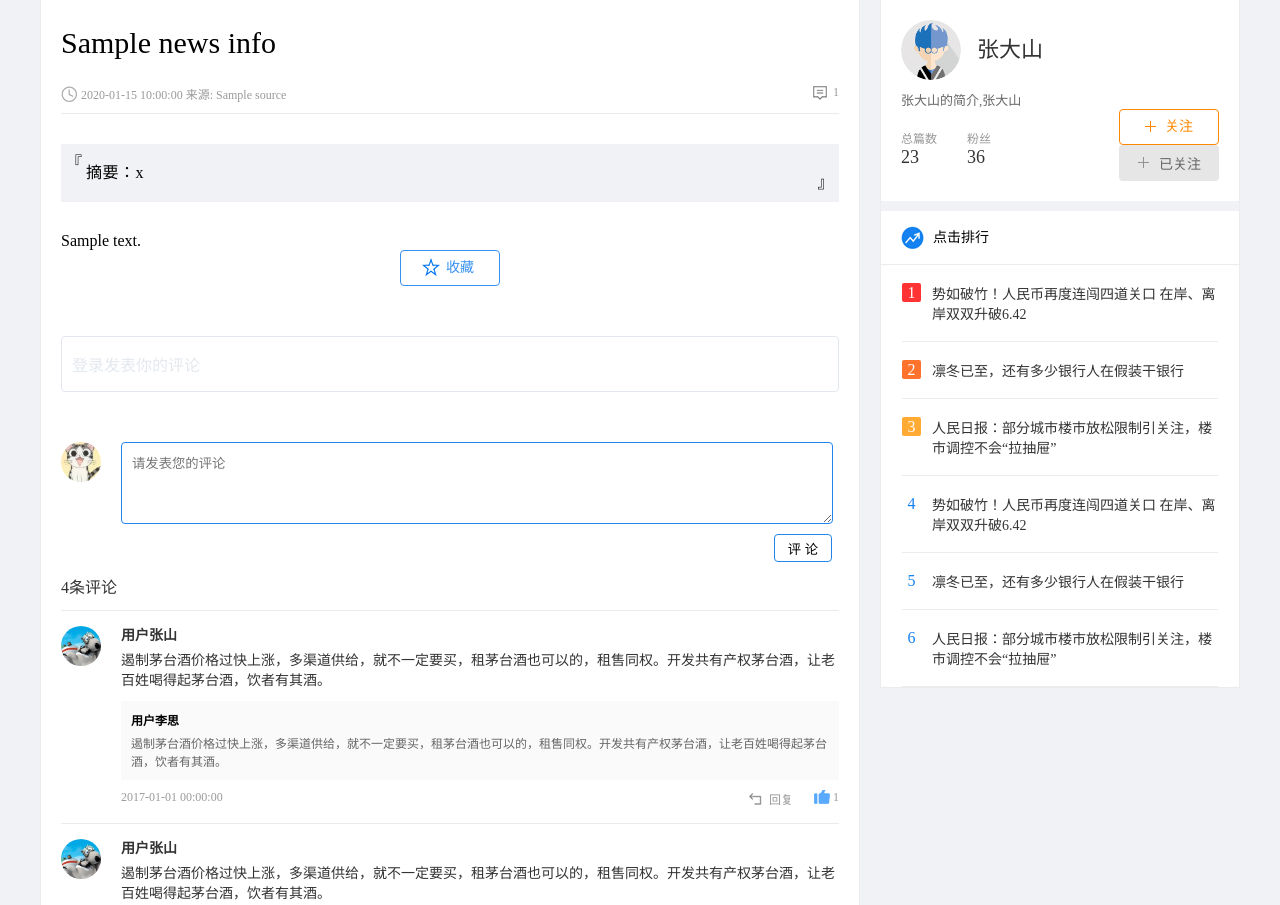
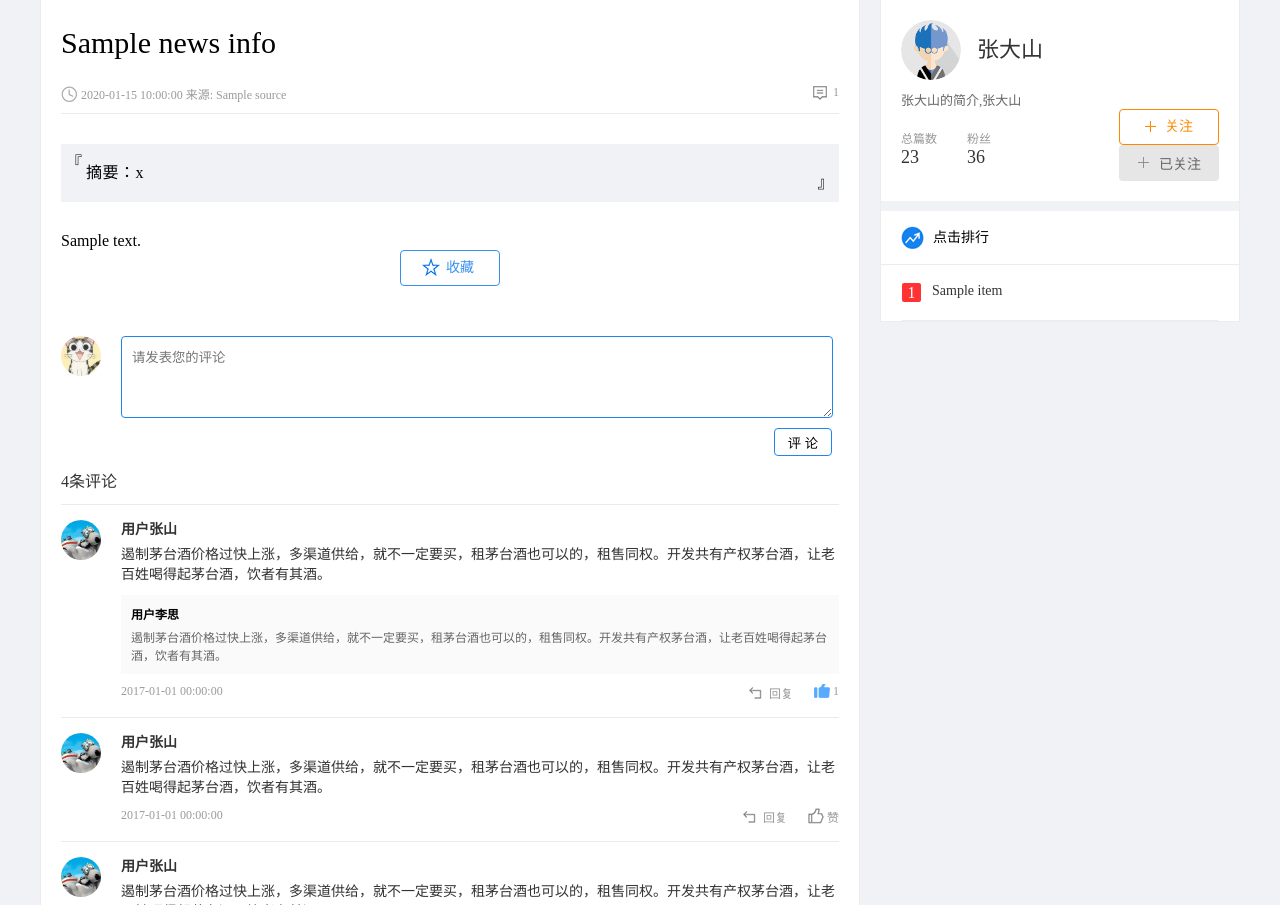
Before and after one commit to hmh-python/information_hmh, a Python web app: template info/templates/news/detail.html in a window 1280 px wide. Shown: the part 81-986 px from the top of the page. Run offline with Jinja, Linux system fonts and the light colour scheme; the template is opened without the code that fills it: most values are stand-ins (such as "Sample title", 1, 10 or a date in 2020).

Commit message:
完善新闻详细信息

```diff
--- a/info/templates/news/detail.html
+++ b/info/templates/news/detail.html
@@ -71,18 +71,29 @@
         <a href="javascript:;" class="collection block-center" data-newid="" >收藏</a>
         <a href="javascript:;" class="collected block-center" data-newid="" style="display: none"><span class="out">已收藏</span><span class="over">取消收藏</span></a>
 
-
-        <div class="comment_form_logout">
-            登录发表你的评论
-        </div>
-
-        <form action="" class="comment_form">
+        {%  if data.user_info %}
+             <form action="" class="comment_form">
             <div class="person_pic">
                 <img src="../../static/news/images/cat.jpg" alt="用户图标">
             </div>
             <textarea placeholder="请发表您的评论" class="comment_input"></textarea>
             <input type="submit" name="" value="评 论" class="comment_sub">
         </form>
+        {% else %}
+            <div class="comment_form_logout">
+                登录发表你的评论
+            </div>
+        {% endif %}
+{#         <div class="comment_form_logout">#}
+{#                登录发表你的评论#}
+{#            </div>#}
+{#        <form action="" class="comment_form">#}
+{#            <div class="person_pic">#}
+{#                <img src="../../static/news/images/cat.jpg" alt="用户图标">#}
+{#            </div>#}
+{#            <textarea placeholder="请发表您的评论" class="comment_input"></textarea>#}
+{#            <input type="submit" name="" value="评 论" class="comment_sub">#}
+{#        </form>#}
 
 
         <div class="comment_count">
@@ -185,12 +196,23 @@
                 <h3>点击排行</h3>
             </div>
             <ul class="rank_list">
-                <li><span class="first">1</span><a href="#">势如破竹！人民币再度连闯四道关口 在岸、离岸双双升破6.42</a></li>
-                <li><span class="second">2</span><a href="#">凛冬已至，还有多少银行人在假装干银行</a></li>
-                <li><span class="third">3</span><a href="#">人民日报：部分城市楼市放松限制引关注，楼市调控不会“拉抽屉”</a></li>
-                <li><span>4</span><a href="#">势如破竹！人民币再度连闯四道关口 在岸、离岸双双升破6.42</a></li>
-                <li><span>5</span><a href="#">凛冬已至，还有多少银行人在假装干银行</a></li>
-                <li><span>6</span><a href="#">人民日报：部分城市楼市放松限制引关注，楼市调控不会“拉抽屉”</a></li>
+                {% for item in data.n_news_list %}
+                    {% if loop.index == 1 %}
+                    <li><span class="first">{{ loop.index }}</span><a href="#">{{ item.title }}</a></li>
+                    {% elif loop.index == 2 %}
+                    <li><span class="second">{{ loop.index }}</span><a href="#">{{ item.title }}</a></li>
+                    {% elif loop.index == 3 %}
+                    <li><span class="third">{{ loop.index }}</span><a href="#">{{ item.title }}</a></li>
+                    {% else %}
+                    <li><span>{{ loop.index }}</span><a href="#">{{ item.title }}</a></li>
+                    {% endif %}
+                {% endfor %}
+{#                <li><span class="first">1</span><a href="#">势如破竹！人民币再度连闯四道关口 在岸、离岸双双升破6.42</a></li>#}
+{#                <li><span class="second">2</span><a href="#">凛冬已至，还有多少银行人在假装干银行</a></li>#}
+{#                <li><span class="third">3</span><a href="#">人民日报：部分城市楼市放松限制引关注，楼市调控不会“拉抽屉”</a></li>#}
+{#                <li><span>4</span><a href="#">势如破竹！人民币再度连闯四道关口 在岸、离岸双双升破6.42</a></li>#}
+{#                <li><span>5</span><a href="#">凛冬已至，还有多少银行人在假装干银行</a></li>#}
+{#                <li><span>6</span><a href="#">人民日报：部分城市楼市放松限制引关注，楼市调控不会“拉抽屉”</a></li>#}
             </ul>
         </div>
     </div>
```
Also changed, not shown: info/modules/news/views.py (+17 -2 lines).
